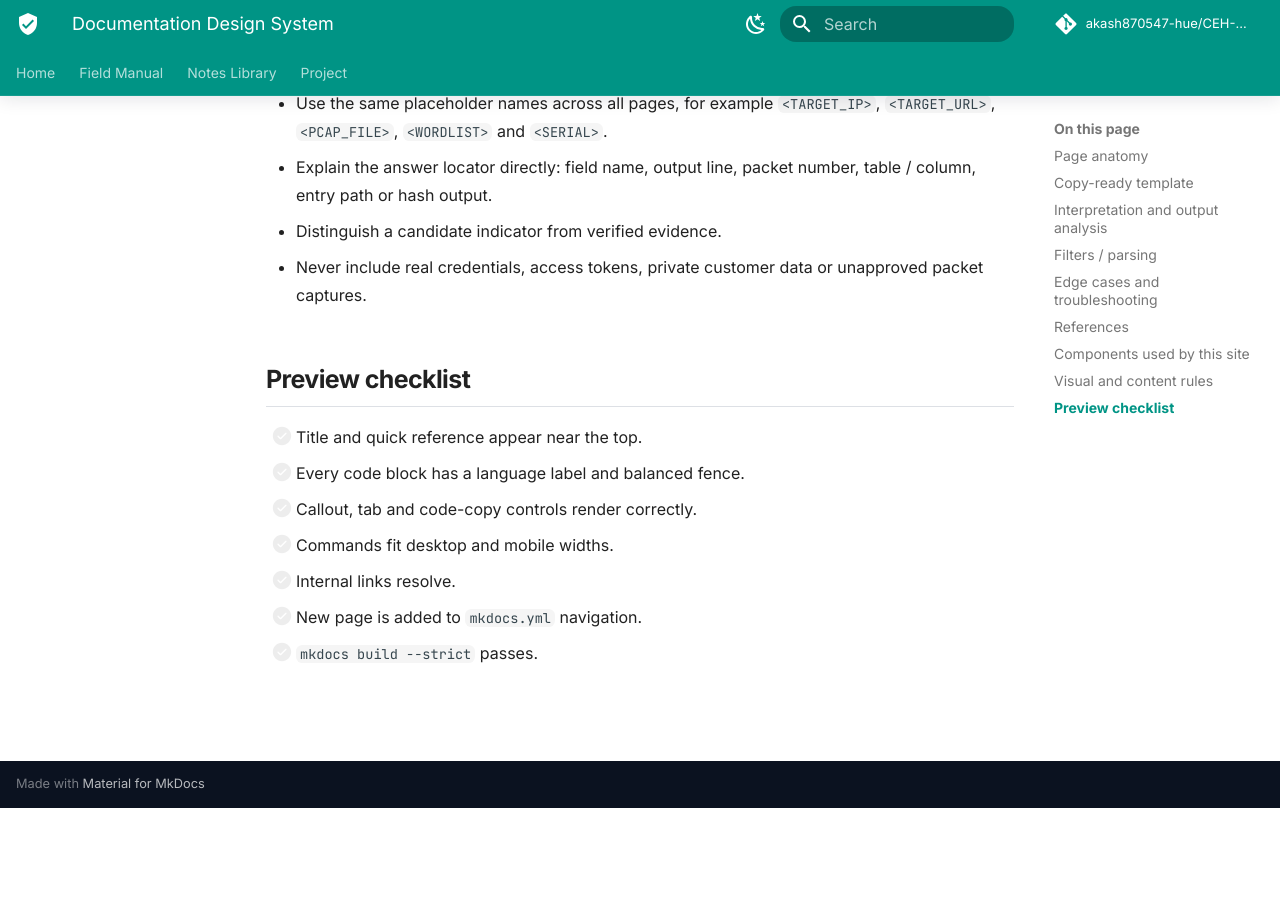
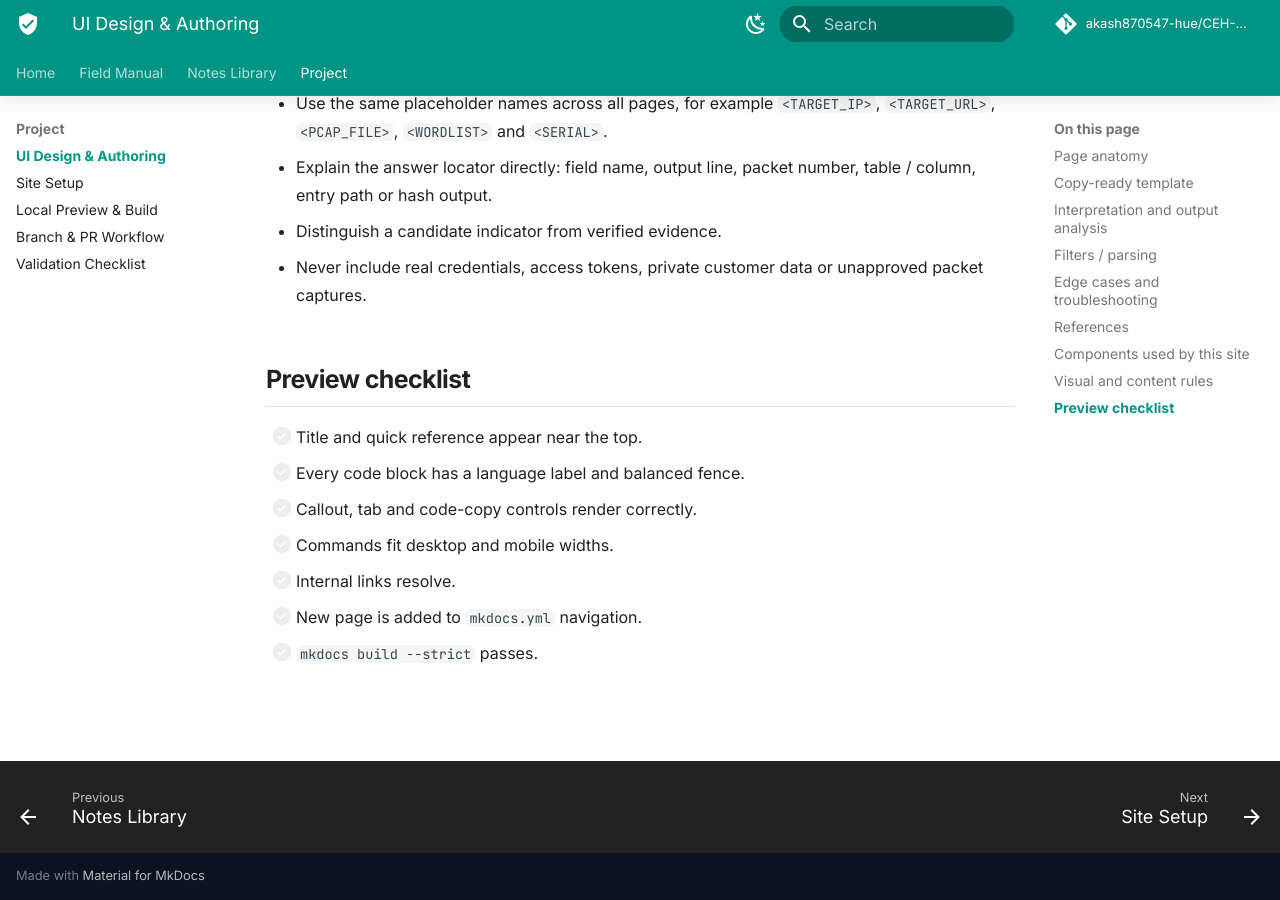
Before and after one commit to akash870547-hue/CEH-Notes, an MkDocs documentation site: the page built from docs/ui-guide.md, in a window 1280 px wide and 900 px high, scrolled down 3217 px. Built offline with MkDocs 1.6.1 and Material for MkDocs 9.7.7, drawn with Linux system fonts in a browser that asks for light colours; comment, search, counter and statistics services are not loaded; before the commit the page ends 4025 px from its top, so only the background shows below that.

Commit message:
Add UI design and page-authoring guide to navigation

```diff
--- a/mkdocs.yml
+++ b/mkdocs.yml
@@ -96,6 +96,7 @@ nav:
       - System & Mobile Artifacts: 05-system-mobile.md
   - Notes Library: existing-notes.md
   - Project:
+      - UI Design & Authoring: ui-guide.md
       - Site Setup: site-setup.md
       - Local Preview & Build: local-preview.md
       - Branch & PR Workflow: branches-notes.md
```
